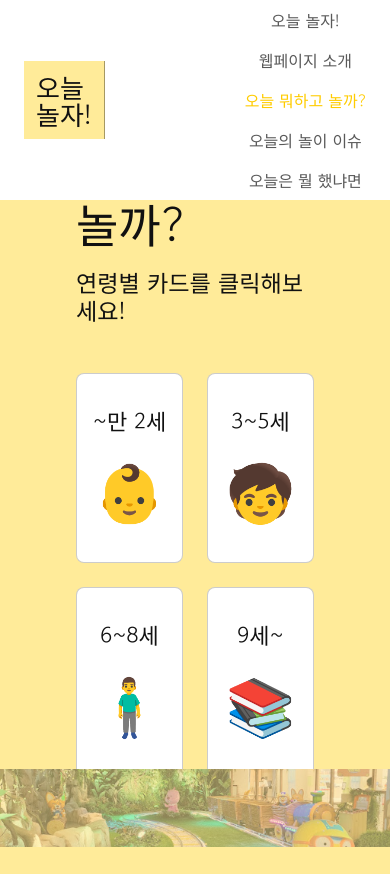
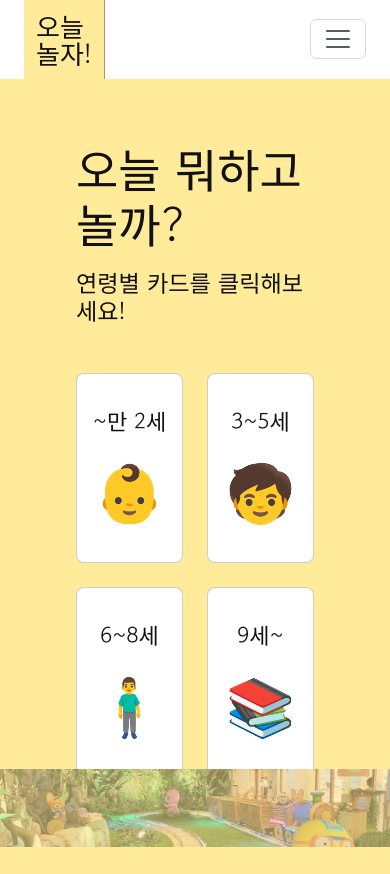
Before and after one commit to choseo0000/todayplay, a plain HTML site: page age.html in a window 390 px wide. Shown: the top 874 px of the page. Drawn offline with nearby package versions, Linux system fonts and the light colour scheme; some icons are missing.

Commit message:
Update age.html

```diff
--- a/age.html
+++ b/age.html
@@ -17,15 +17,27 @@
    <header class="site-header">
   <nav class="navbar navbar-expand-md bg-white navbar-light fixed-top">
     <div class="container-fluid px-4 nav-h">
+
       <a class="brand-title" href="index.html">오늘<br>놀자!</a>
 
-        <ul class="navbar-nav ms-auto align-items-center">
+      <button class="navbar-toggler" type="button"
+              data-bs-toggle="collapse"
+              data-bs-target="#mainNav"
+              aria-controls="mainNav"
+              aria-expanded="false"
+              aria-label="Toggle navigation">
+        <span class="navbar-toggler-icon"></span>
+      </button>
+
+      <div class="collapse navbar-collapse" id="mainNav">
+        <ul class="navbar-nav ms-auto">
           <li class="nav-item"><a href="index.html" class="nav-link">오늘 놀자!</a></li>
           <li class="nav-item"><a href="about.html" class="nav-link">웹페이지 소개</a></li>
-          <li class="nav-item"><a href="age.html" class="nav-link active" aria-current="page">오늘 뭐하고 놀까?</a></li>
+          <li class="nav-item"><a href="age.html" class="nav-link">오늘 뭐하고 놀까?</a></li>
           <li class="nav-item"><a href="issue.html" class="nav-link">오늘의 놀이 이슈</a></li>
           <li class="nav-item"><a href="community.html" class="nav-link">오늘은 뭘 했냐면</a></li>
         </ul>
+      </div>
     </div>
   </nav>
 </header>
```
Lines whose indentation alone changed are shown as unchanged.
